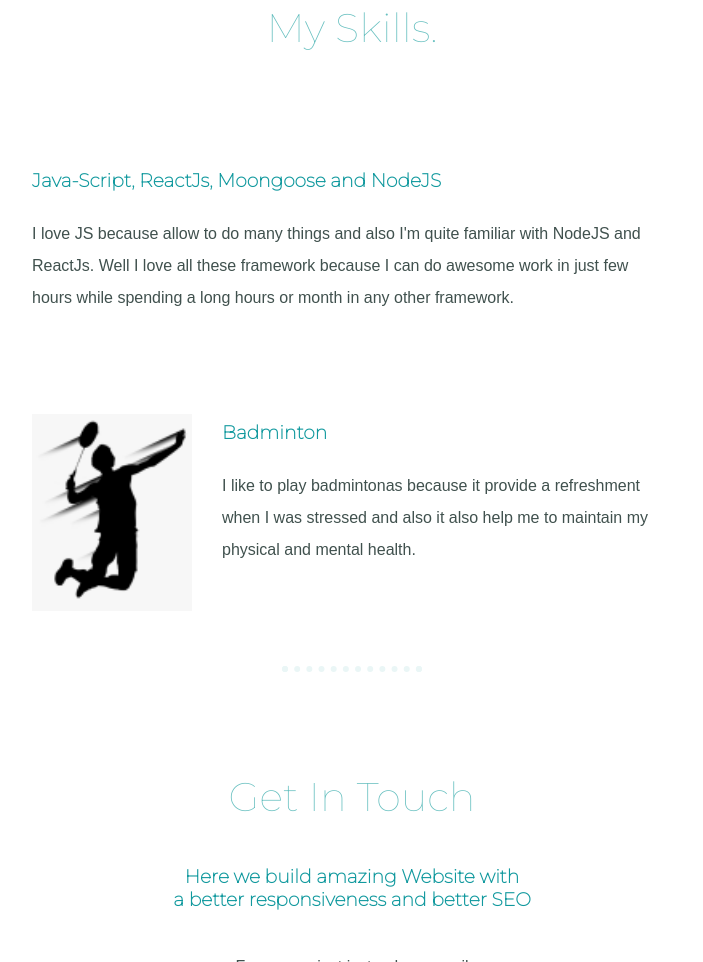
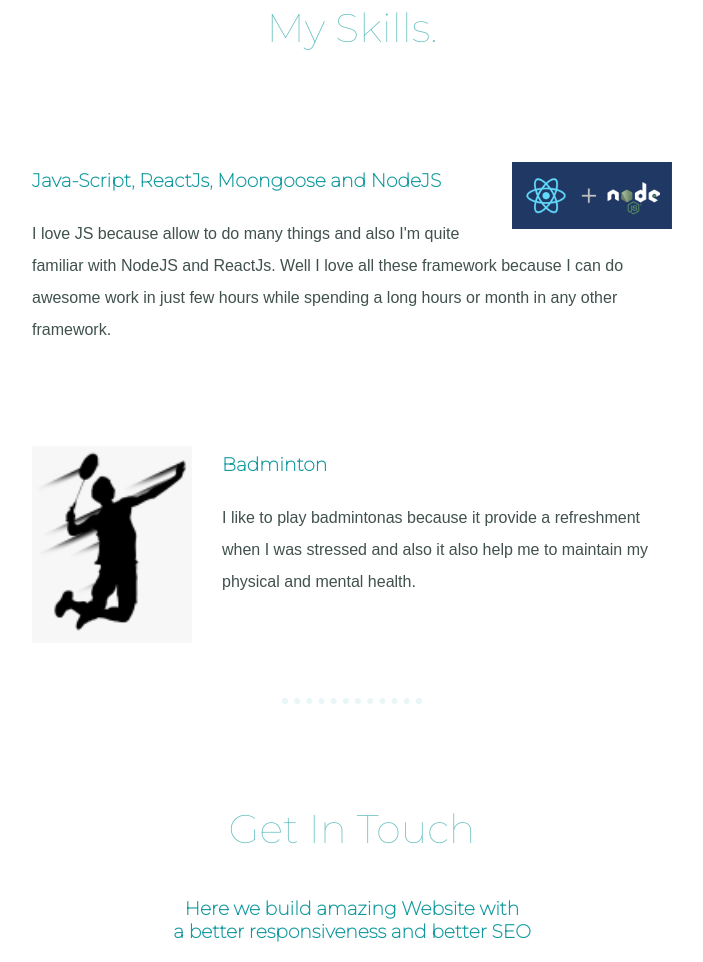
Before and after one commit to zaifee/CSSPortfolio, a plain HTML site: page index.html in a window 1280 px wide. Shown: the part 1530-2492 px from the top of the page, without its empty margins (288-991 px from the left). Drawn offline with Linux system fonts and the light colour scheme.

Commit message:
Update index.html

```diff
--- a/index.html
+++ b/index.html
@@ -36,7 +36,7 @@
     <div class="skills">
       <h2>My Skills.</h2>
       <div class="skill-row">
-        <img class="coding-images" src="skill11.1.png" alt="">
+        <img class="coding-images" src="Skill1.1.png" alt="">
         <h3> Java-Script, ReactJs, Moongoose and NodeJS</h3>
         <p>I love JS because allow to do many things and also I'm quite familiar with NodeJS
           and ReactJs. Well I love all these framework because I can do awesome work in just few hours while spending a long hours or month in any other framework.
```
